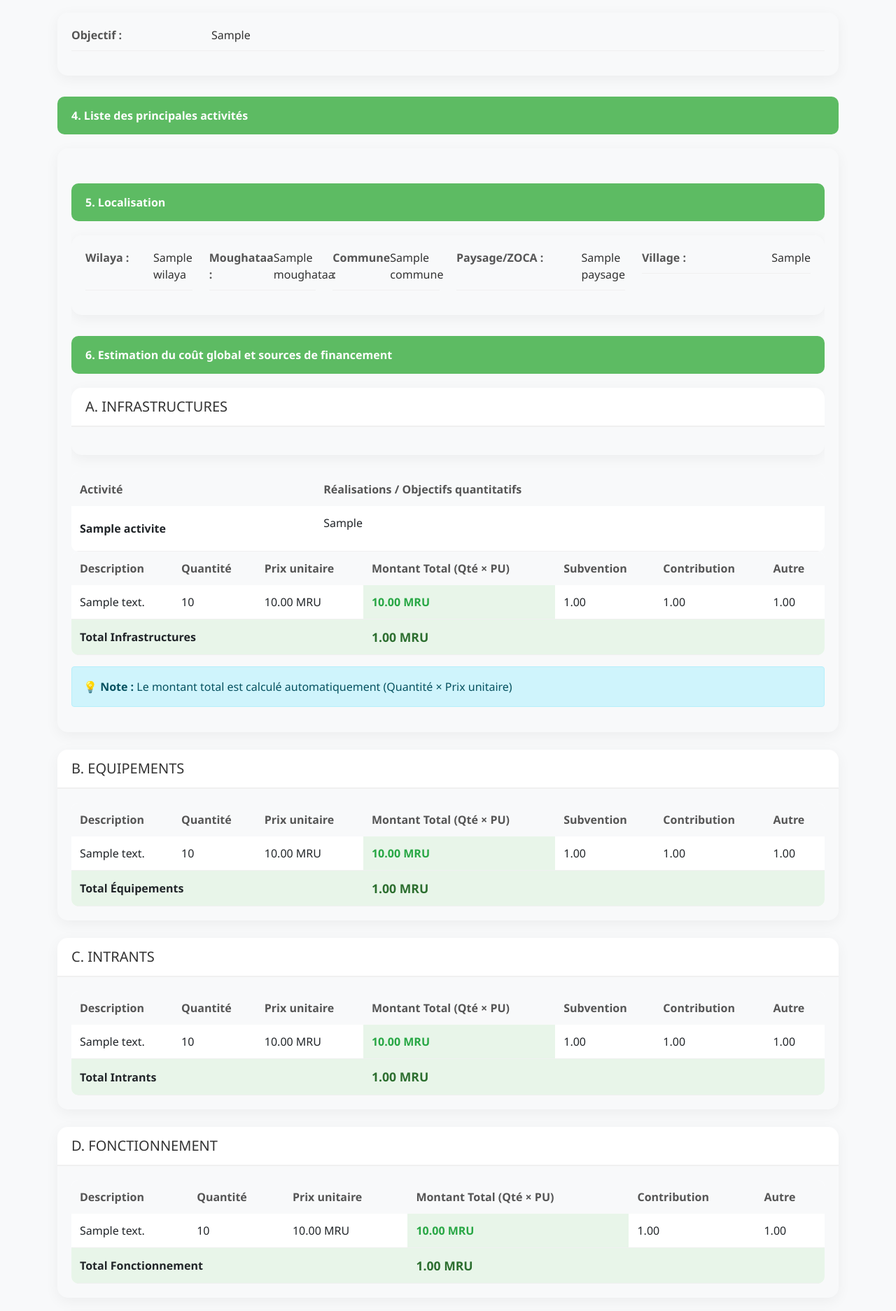
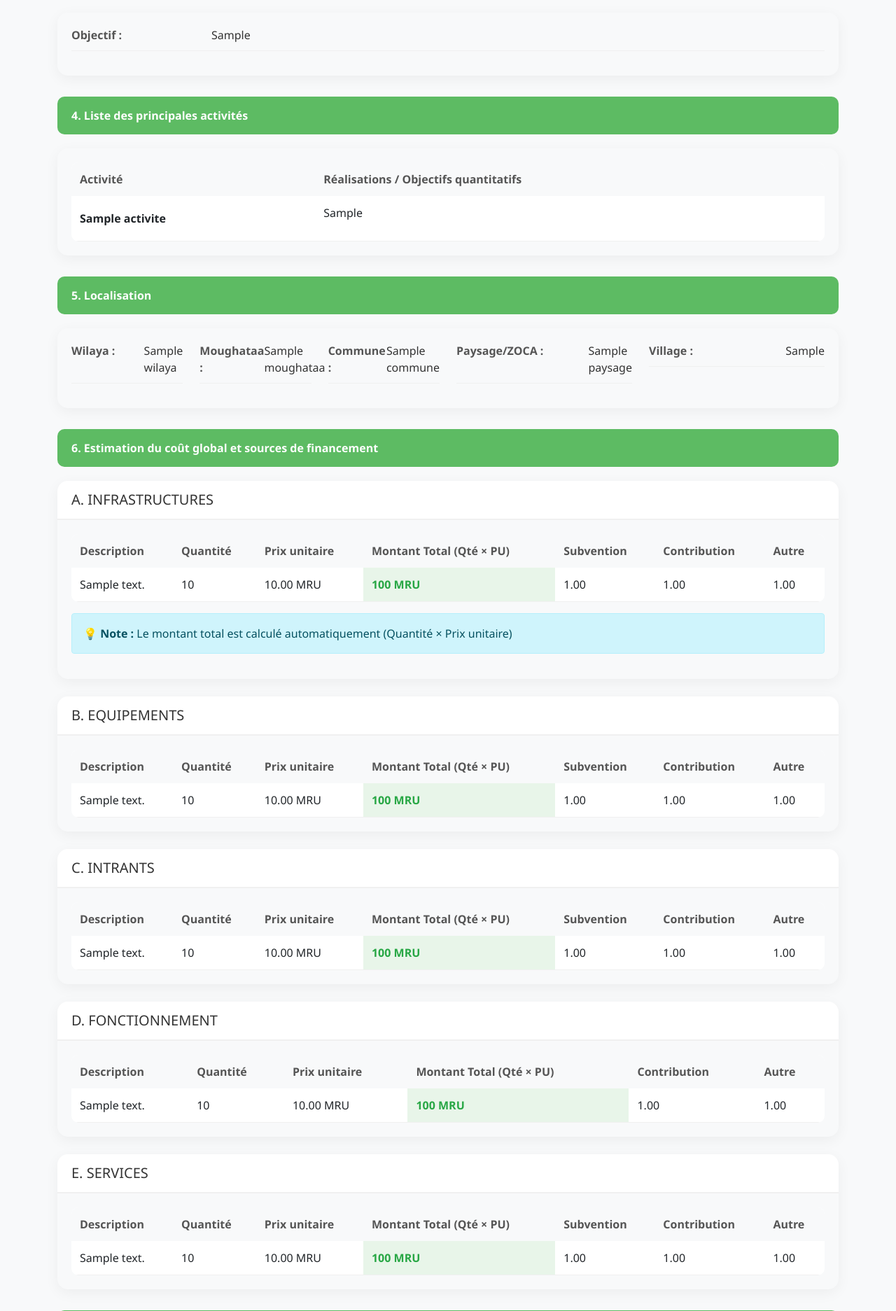
Before and after one commit to metou9/PlateformeFCP, a Django app: template formulaire/templates/formulaire/detail_sous_projet.html in a window 1280 px wide. Shown: the part 1150-3023 px from the top of the page at 70% size. Run offline with Django 4.2, Linux system fonts and the light colour scheme; tables that the repository leaves empty hold one stand-in row (values such as "Sample post"); the template is opened without the code that fills it: values that come from a table or form of the project are taken from there, most other values are stand-ins (such as "Sample title", 1, 10 or a date in 2020).

Commit message:
Modification detail projet

```diff
--- a/formulaire/templates/formulaire/detail_sous_projet.html
+++ b/formulaire/templates/formulaire/detail_sous_projet.html
@@ -256,6 +256,13 @@
             background-color: #e8f5e9;
             font-weight: bold;
         }
+
+        /* ============================================
+           FILTRE PERSONNALISÉ POUR LA MULTIPLICATION
+        ============================================ */
+        .multiply {
+            font-weight: bold;
+        }
     </style>
 </head>
 <body>
@@ -482,7 +489,7 @@
                                 </tr>
                                 {% endfor %}
                             </tbody>
-                        </tr>
+                        </table>
                     </div>
                 {% else %}
                     <p class="text-muted">Aucune activité renseignée</p>
@@ -543,7 +550,7 @@
         <div class="section-title">6. Estimation du coût global et sources de financement</div>
 
         <!-- A. INFRASTRUCTURES -->
-        {% if infrastructures %}
+        {% if sous_projet.infrastructures.all %}
         <div class="info-card">
             <div class="card-header"><h5 class="mb-0">A. INFRASTRUCTURES</h5></div>
             <div class="card-body">
@@ -561,22 +568,20 @@
                             </tr>
                         </thead>
                         <tbody>
-                            {% for infra in infrastructures %}
+                            {% for infra in sous_projet.infrastructures.all %}
                             <tr>
                                 <td>{{ infra.description }}</td>
                                 <td>{{ infra.quantite }}</td>
                                 <td>{{ infra.prix_unit|floatformat:2 }} MRU</td>
-                                <td class="amount montant-calcule">{{ infra.montant_total|floatformat:2 }} MRU</td>
+                                <!-- Calcul du montant total = Quantité × Prix unitaire -->
+                                <td class="amount montant-calcule">
+                                    {% widthratio infra.quantite 1 infra.prix_unit %} MRU
+                                </td>
                                 <td>{{ infra.subvention_padisam|floatformat:2 }}</td>
                                 <td>{{ infra.contribution_promoteur|floatformat:2 }}</td>
                                 <td>{{ infra.autre_financement|floatformat:2 }}</td>
                             </tr>
                             {% endfor %}
-                            <tr class="total-row">
-                                <td colspan="3"><strong>Total Infrastructures</strong></td>
-                                <td class="amount total-amount"><strong>{{ total_infra|floatformat:2 }} MRU</strong></td>
-                                <td colspan="3"></td>
-                            </tr>
                         </tbody>
                     </table>
                 </div>
@@ -588,7 +593,7 @@
         {% endif %}
 
         <!-- B. EQUIPEMENTS -->
-        {% if equipements %}
+        {% if sous_projet.equipements.all %}
         <div class="info-card">
             <div class="card-header"><h5 class="mb-0">B. EQUIPEMENTS</h5></div>
             <div class="card-body">
@@ -606,22 +611,19 @@
                             </tr>
                         </thead>
                         <tbody>
-                            {% for equip in equipements %}
+                            {% for equip in sous_projet.equipements.all %}
                             <tr>
                                 <td>{{ equip.description }}</td>
                                 <td>{{ equip.quantite }}</td>
                                 <td>{{ equip.prix_unit|floatformat:2 }} MRU</td>
-                                <td class="amount montant-calcule">{{ equip.montant_total|floatformat:2 }} MRU</td>
+                                <td class="amount montant-calcule">
+                                    {% widthratio equip.quantite 1 equip.prix_unit %} MRU
+                                </td>
                                 <td>{{ equip.subvention_padisam|floatformat:2 }}</td>
                                 <td>{{ equip.contribution_promoteur|floatformat:2 }}</td>
                                 <td>{{ equip.autre_financement|floatformat:2 }}</td>
                             </tr>
                             {% endfor %}
-                            <tr class="total-row">
-                                <td colspan="3"><strong>Total Équipements</strong></td>
-                                <td class="amount total-amount"><strong>{{ total_equip|floatformat:2 }} MRU</strong></td>
-                                <td colspan="3"></td>
-                            </tr>
                         </tbody>
                     </table>
                 </div>
@@ -630,7 +632,7 @@
         {% endif %}
 
         <!-- C. INTRANTS -->
-        {% if intrants %}
+        {% if sous_projet.intrants.all %}
         <div class="info-card">
             <div class="card-header"><h5 class="mb-0">C. INTRANTS</h5></div>
             <div class="card-body">
@@ -648,22 +650,19 @@
                             </tr>
                         </thead>
                         <tbody>
-                            {% for intrant in intrants %}
+                            {% for intrant in sous_projet.intrants.all %}
                             <tr>
                                 <td>{{ intrant.description }}</td>
                                 <td>{{ intrant.quantite }}</td>
                                 <td>{{ intrant.prix_unit|floatformat:2 }} MRU</td>
-                                <td class="amount montant-calcule">{{ intrant.montant_total|floatformat:2 }} MRU</td>
+                                <td class="amount montant-calcule">
+                                    {% widthratio intrant.quantite 1 intrant.prix_unit %} MRU
+                                </td>
                                 <td>{{ intrant.subvention_padisam|floatformat:2 }}</td>
                                 <td>{{ intrant.contribution_promoteur|floatformat:2 }}</td>
                                 <td>{{ intrant.autre_financement|floatformat:2 }}</td>
                             </tr>
                             {% endfor %}
-                            <tr class="total-row">
-                                <td colspan="3"><strong>Total Intrants</strong></td>
-                                <td class="amount total-amount"><strong>{{ total_intrant|floatformat:2 }} MRU</strong></td>
-                                <td colspan="3"></td>
-                            </tr>
                         </tbody>
                     </table>
                 </div>
@@ -672,7 +671,7 @@
         {% endif %}
 
         <!-- D. FONCTIONNEMENT -->
-        {% if fonctionnements %}
+        {% if sous_projet.fonctionnements.all %}
         <div class="info-card">
             <div class="card-header"><h5 class="mb-0">D. FONCTIONNEMENT</h5></div>
             <div class="card-body">
@@ -689,21 +688,18 @@
                             </tr>
                         </thead>
                         <tbody>
-                            {% for fonc in fonctionnements %}
+                            {% for fonc in sous_projet.fonctionnements.all %}
                             <tr>
                                 <td>{{ fonc.description }}</td>
                                 <td>{{ fonc.quantite }}</td>
                                 <td>{{ fonc.prix_unit|floatformat:2 }} MRU</td>
-                                <td class="amount montant-calcule">{{ fonc.montant_total|floatformat:2 }} MRU</td>
+                                <td class="amount montant-calcule">
+                                    {% widthratio fonc.quantite 1 fonc.prix_unit %} MRU
+                                </td>
                                 <td>{{ fonc.contribution_promoteur|floatformat:2 }}</td>
                                 <td>{{ fonc.autre_financement|floatformat:2 }}</td>
                             </tr>
                             {% endfor %}
-                            <tr class="total-row">
-                                <td colspan="3"><strong>Total Fonctionnement</strong></td>
-                                <td class="amount total-amount"><strong>{{ total_fonc|floatformat:2 }} MRU</strong></td>
-                                <td colspan="2"></td>
-                            </tr>
                         </tbody>
                     </table>
                 </div>
@@ -712,7 +708,7 @@
         {% endif %}
 
         <!-- E. SERVICES -->
-        {% if services %}
+        {% if sous_projet.services.all %}
         <div class="info-card">
             <div class="card-header"><h5 class="mb-0">E. SERVICES</h5></div>
             <div class="card-body">
@@ -730,69 +726,25 @@
                             </tr>
                         </thead>
                         <tbody>
-                            {% for serv in services %}
+                            {% for serv in sous_projet.services.all %}
                             <tr>
                                 <td>{{ serv.description }}</td>
                                 <td>{{ serv.quantite }}</td>
                                 <td>{{ serv.prix_unit|floatformat:2 }} MRU</td>
-                                <td class="amount montant-calcule">{{ serv.montant_total|floatformat:2 }} MRU</td>
+                                <td class="amount montant-calcule">
+                                    {% widthratio serv.quantite 1 serv.prix_unit %} MRU
+                                </td>
                                 <td>{{ serv.subvention_padisam|floatformat:2 }}</td>
                                 <td>{{ serv.contribution_promoteur|floatformat:2 }}</td>
                                 <td>{{ serv.autre_financement|floatformat:2 }}</td>
                             </tr>
                             {% endfor %}
-                            <tr class="total-row">
-                                <td colspan="3"><strong>Total Services</strong></td>
-                                <td class="amount total-amount"><strong>{{ total_serv|floatformat:2 }} MRU</strong></td>
-                                <td colspan="3"></td>
-                            </tr>
                         </tbody>
                     </table>
                 </div>
             </div>
         </div>
         {% endif %}
-
-        <!-- Récapitulatif général -->
-        <div class="info-card">
-            <div class="card-header bg-success text-white">
-                <h5 class="mb-0">📊 RÉCAPITULATIF GÉNÉRAL DES FINANCEMENTS</h5>
-            </div>
-            <div class="card-body">
-                <div class="row">
-                    <div class="col-md-6">
-                        <div class="info-row">
-                            <div class="info-label">Infrastructures :</div>
-                            <div class="info-value amount">{{ total_infra|default:"0"|floatformat:2 }} MRU</div>
-                        </div>
-                        <div class="info-row">
-                            <div class="info-label">Équipements :</div>
-                            <div class="info-value amount">{{ total_equip|default:"0"|floatformat:2 }} MRU</div>
-                        </div>
-                        <div class="info-row">
-                            <div class="info-label">Intrants :</div>
-                            <div class="info-value amount">{{ total_intrant|default:"0"|floatformat:2 }} MRU</div>
-                        </div>
-                    </div>
-                    <div class="col-md-6">
-                        <div class="info-row">
-                            <div class="info-label">Fonctionnement :</div>
-                            <div class="info-value amount">{{ total_fonc|default:"0"|floatformat:2 }} MRU</div>
-                        </div>
-                        <div class="info-row">
-                            <div class="info-label">Services :</div>
-                            <div class="info-value amount">{{ total_serv|default:"0"|floatformat:2 }} MRU</div>
-                        </div>
-                        <div class="info-row">
-                            <div class="info-label"><strong>GRAND TOTAL :</strong></div>
-                            <div class="info-value amount total-amount">
-                                <strong>{{ grand_total|default:"0"|floatformat:2 }} MRU</strong>
-                            </div>
-                        </div>
-                    </div>
-                </div>
-            </div>
-        </div>
 
         <!-- ============================================
              SECTION 7: Promoteur
@@ -899,5 +851,20 @@
     </div>
 
     <script src="https://cdn.jsdelivr.net/npm/bootstrap@5.1.3/dist/js/bootstrap.bundle.min.js"></script>
+    <script>
+        // Fonction pour calculer et afficher le montant total
+        document.addEventListener('DOMContentLoaded', function() {
+            // Pour chaque ligne, calculer le montant total
+            document.querySelectorAll('.montant-ligne').forEach(function(row) {
+                var quantite = parseFloat(row.querySelector('.quantite')?.innerText || 0);
+                var prixUnit = parseFloat(row.querySelector('.prix-unit')?.innerText || 0);
+                var montantTotal = quantite * prixUnit;
+                var montantCell = row.querySelector('.montant-total');
+                if (montantCell) {
+                    montantCell.innerText = montantTotal.toFixed(2) + ' MRU';
+                }
+            });
+        });
+    </script>
 </body>
 </html>
```
